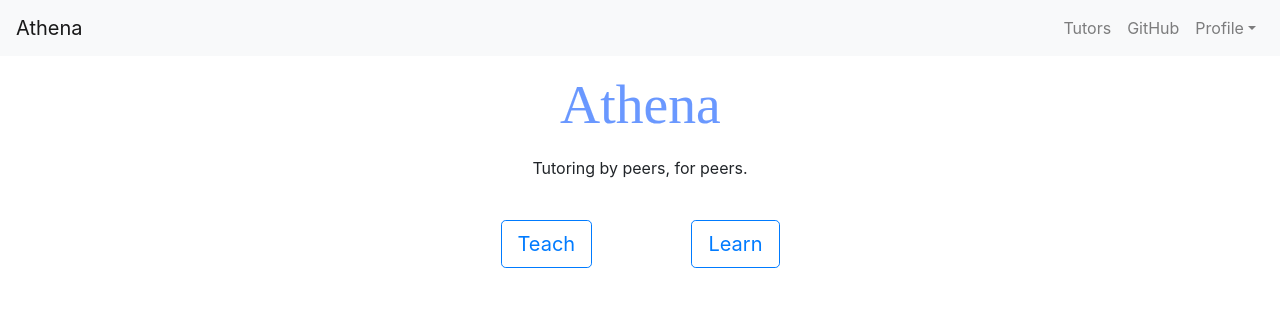
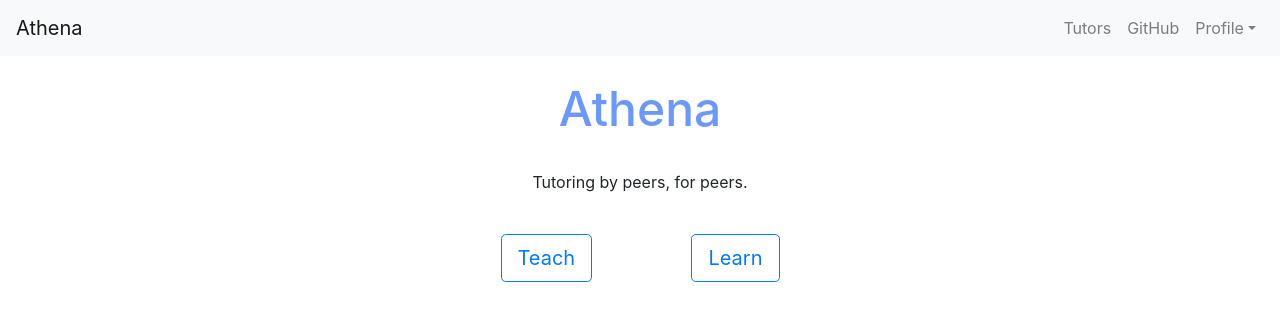
Before and after one commit to logan-hernandez/CalHacks5.0, a React (Create React App) app in the folder athena/: page / in a window 1280 px wide. Shown: the top 320 px of the page. Built offline with nearby package versions, Linux system fonts and the light colour scheme; no server answers.

Commit message:
Updated logo, svg files

```diff
--- a/athena/src/App.js
+++ b/athena/src/App.js
@@ -4,7 +4,7 @@ import io from "socket.io-client";
 import { Button, Container, Row, Col } from 'reactstrap';
 import Result from './result'
 import NavBar from './NavBar'
-import logo from './Athena-logo.svg'
+import logo from './Athena-logo-2.svg'
 const socket = io.connect("http://localhost:5000");
 
 class App extends Component {
@@ -35,8 +35,9 @@ class App extends Component {
         <NavBar />
         <Container>
         <div align="center">
-          {/*<h1 textAlign="center" color="#6A98FF">Athena</h1>*/}
-          <img src={logo} height="100"/>
+          <br />
+          <h1 textAlign="center" style={{color: "#6a98FF", fontSize: "300%"}}>Athena</h1>
+          {/*}<img src={logo} height="100"/>*/}
           <br />
           <address> Tutoring by peers, for peers. </address>
           <br />
```
Also changed, not shown: athena/src/Athena-logo-2.svg (added).
